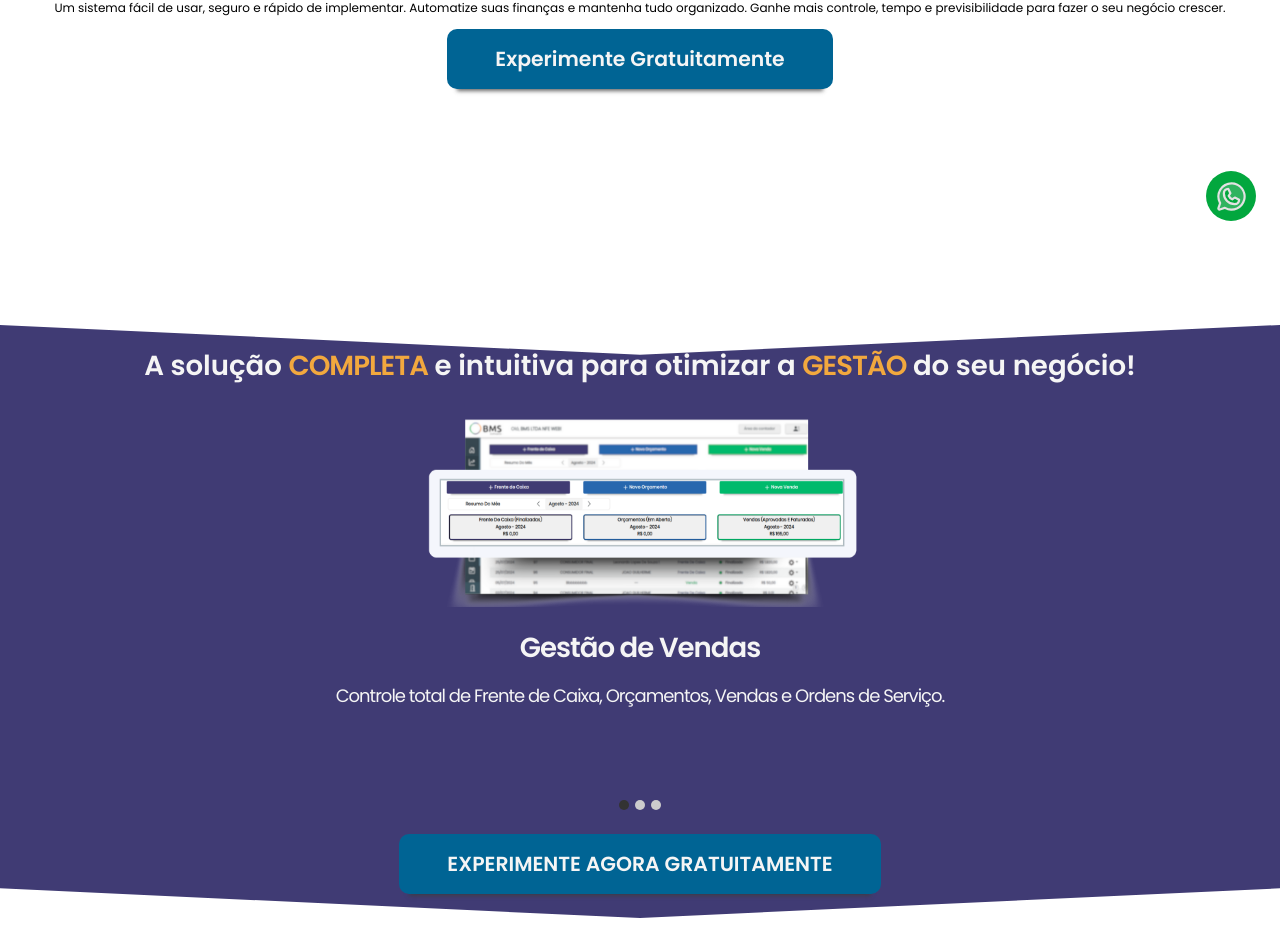
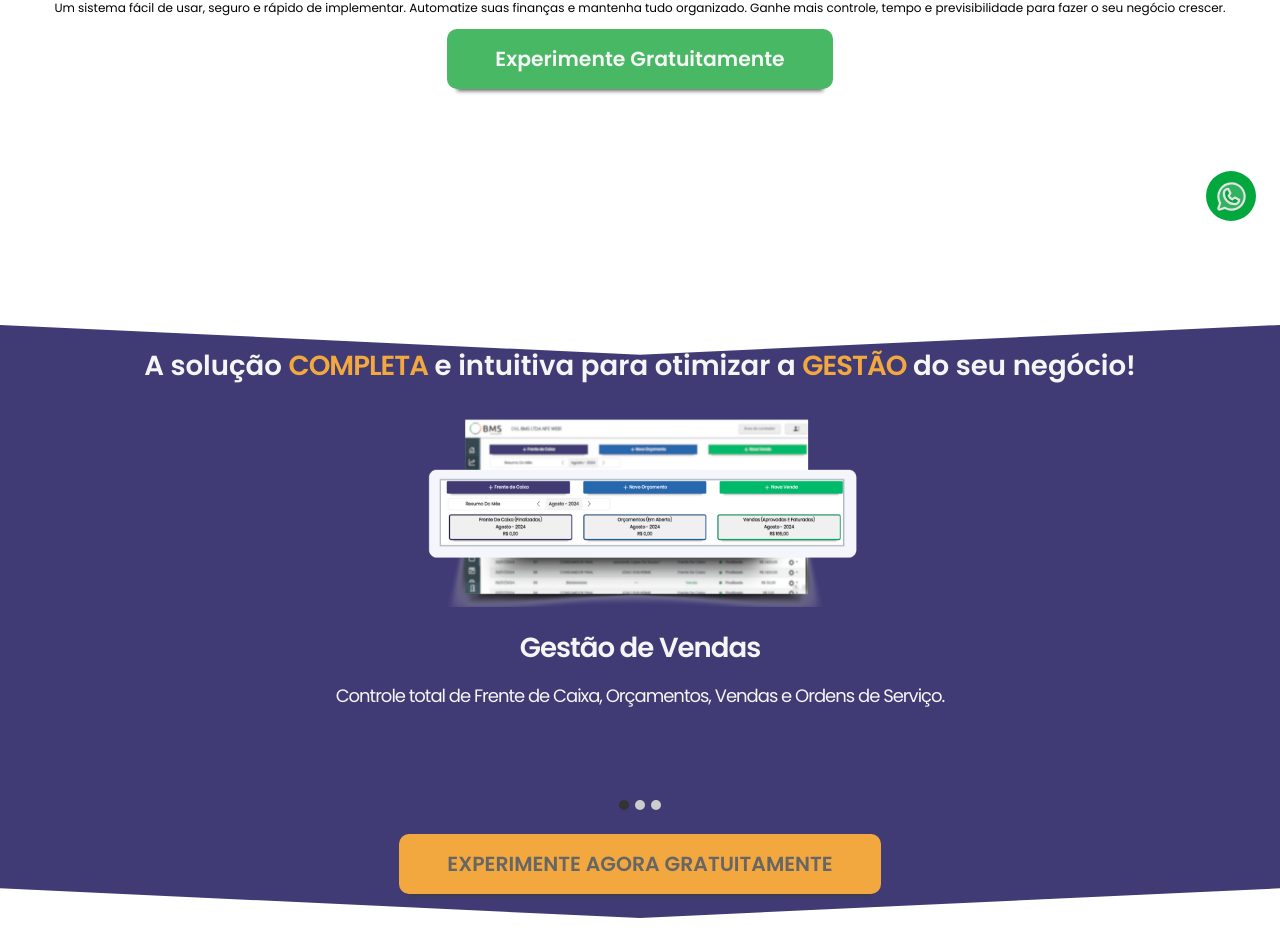
Before and after one commit to leobraboo/site-bmsgestao, a Next.js app: page / in a window 1280 px wide. Shown: the part 555-1507 px from the top of the page. Built offline with nearby package versions, Linux system fonts and the light colour scheme.

Commit message:
refactor

```diff
--- a/src/components/Description/index.jsx
+++ b/src/components/Description/index.jsx
@@ -74,7 +74,7 @@ export function Description() {
         ))}
       </div>
       <div className="free-btn-description">
-        <Button text="EXPERIMENTE AGORA GRATUITAMENTE" />
+        <Button backgroundColor="#f2a83e" color="#666" text="EXPERIMENTE AGORA GRATUITAMENTE" />
       </div>
     </section>
   );
--- a/src/components/Initial/index.jsx
+++ b/src/components/Initial/index.jsx
@@ -23,7 +23,7 @@ export function Initial() {
           previsibilidade para fazer o seu negócio crescer.
         </span>
         <div className="free-btn-initial">
-          <Button text="Experimente Gratuitamente" />
+          <Button backgroundColor="#48b865" text="Experimente Gratuitamente" />
         </div>
       </div>
     </section>
```
